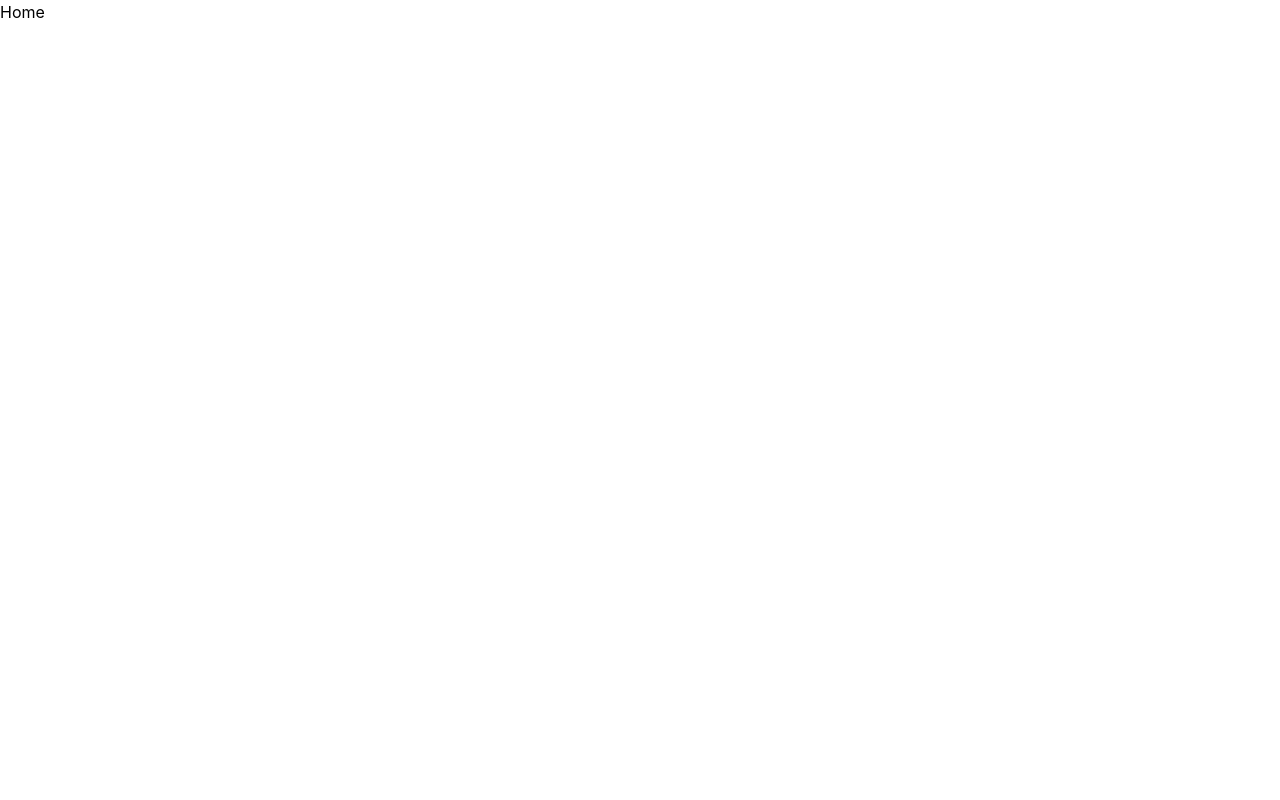
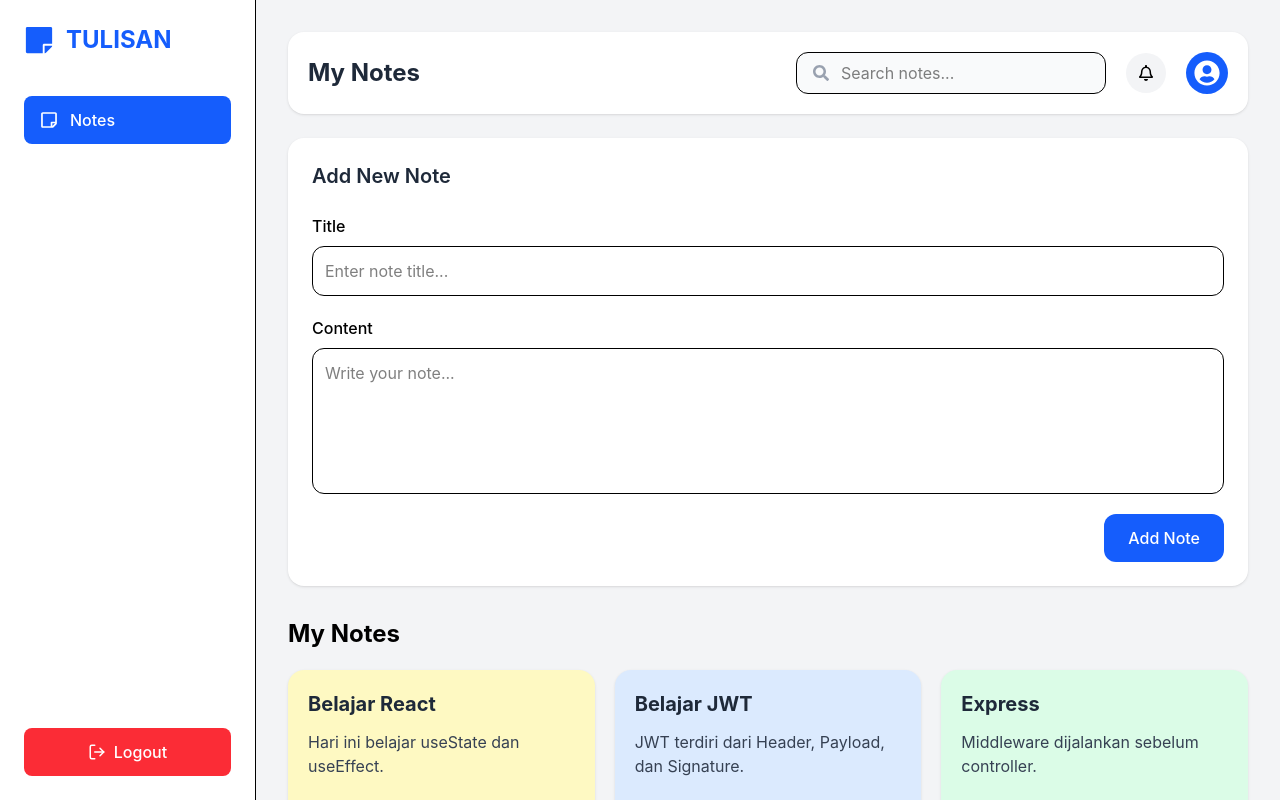
Before and after one commit to muhammadwahyupratamaa/koda-b8-backendjs2, a React app in the folder frontend/: page / in a window 1280 px wide. Built offline with nearby package versions, Linux system fonts and the light colour scheme; the HTML template or start-up script is replaced by a standard one.

Commit message:
feat: implement NoteCard component and integrate it into Home page

```diff
--- a/frontend/package.json
+++ b/frontend/package.json
@@ -13,6 +13,7 @@
     "@tailwindcss/vite": "^4.3.3",
     "react": "^19.2.7",
     "react-dom": "^19.2.7",
+    "react-icons": "^5.7.0",
     "tailwindcss": "^4.3.3"
   },
   "devDependencies": {
--- /dev/null
+++ b/frontend/src/components/NoteCard.jsx
@@ -0,0 +1,29 @@
+import { FaEdit, FaTrash } from "react-icons/fa";
+
+function NoteCard({ note, color }) {
+  return (
+    <div
+      className={`${color} flex min-h-56 flex-col justify-between rounded-2xl p-5 shadow-sm transition hover:shadow-md`}
+    >
+      <div>
+        <h2 className="mb-3 text-xl font-bold text-gray-800">{note.title}</h2>
+
+        <p className="text-gray-700">{note.content}</p>
+      </div>
+
+      <div className="mt-6 flex justify-end gap-3">
+        <button className="flex items-center gap-2 rounded-lg bg-white px-3 py-2 text-sm shadow hover:bg-gray-100">
+          <FaEdit />
+          Edit
+        </button>
+
+        <button className="flex items-center gap-2 rounded-lg bg-red-500 px-3 py-2 text-sm text-white hover:bg-red-600">
+          <FaTrash />
+          Delete
+        </button>
+      </div>
+    </div>
+  );
+}
+
+export default NoteCard;
--- a/frontend/src/pages/Home.jsx
+++ b/frontend/src/pages/Home.jsx
@@ -1,11 +1,59 @@
-import React from 'react'
+import Navbar from "../components/Navbar";
+import NoteCard from "../components/NoteCard";
+import NoteForm from "../components/NoteForm";
+import Sidebar from "../components/SideBar";
 
 function Home() {
+  const notes = [
+    {
+      id: 1,
+      title: "Belajar React",
+      content: "Hari ini belajar useState dan useEffect.",
+    },
+    {
+      id: 2,
+      title: "Belajar JWT",
+      content: "JWT terdiri dari Header, Payload, dan Signature.",
+    },
+    {
+      id: 3,
+      title: "Express",
+      content: "Middleware dijalankan sebelum controller.",
+    },
+  ];
+
+  const colors = [
+    "bg-yellow-100",
+    "bg-blue-100",
+    "bg-green-100",
+    "bg-pink-100",
+    "bg-orange-100",
+  ];
   return (
-    <div>
-      Home
-    </div>
-  )
+    <main className="flex h-screen bg-gray-100">
+      <Sidebar />
+
+      <section className="flex-1 p-8 overflow-y-auto">
+        <Navbar />
+
+        <NoteForm />
+
+        <div className="mt-8">
+          <h2 className="mb-5 text-2xl font-bold">My Notes</h2>
+
+          <div className="grid grid-cols-1 gap-5 md:grid-cols-2 xl:grid-cols-3">
+            {notes.map((note, index) => (
+              <NoteCard
+                key={note.id}
+                note={note}
+                color={colors[index % colors.length]}
+              />
+            ))}
+          </div>
+        </div>
+      </section>
+    </main>
+  );
 }
 
-export default Home
+export default Home;
```
Also changed, not shown: 1 other file (tests, documents, lock files or other folders).
